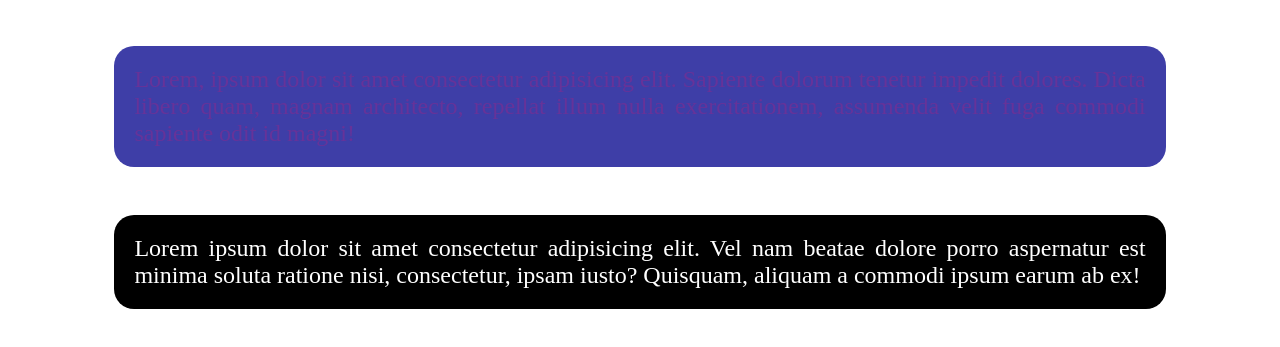
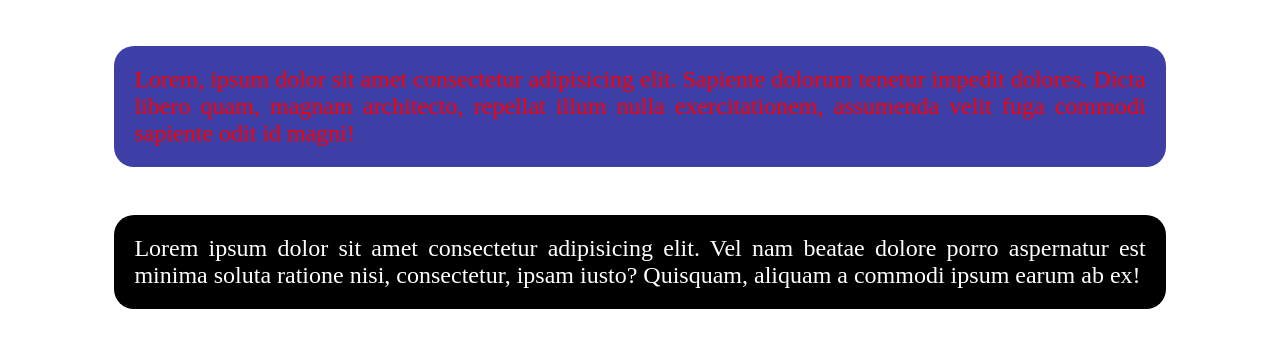
Before and after one commit to Rodrigo-FN/curso-front-end-dev, a plain HTML site: page html-basico/ativida-01/index.html in a window 1280 px wide. Shown: the part 603-950 px from the top of the page. Drawn offline with Linux system fonts and the light colour scheme.

Commit message:
mudando cor

```diff
--- a/html-basico/ativida-01/style.css
+++ b/html-basico/ativida-01/style.css
@@ -11,7 +11,7 @@ p {
 
 .txt1 {
     background: rgb(62, 62, 167);
-    color: rebeccapurple;
+    color: red;
 }
 
 .txt2 {
```
